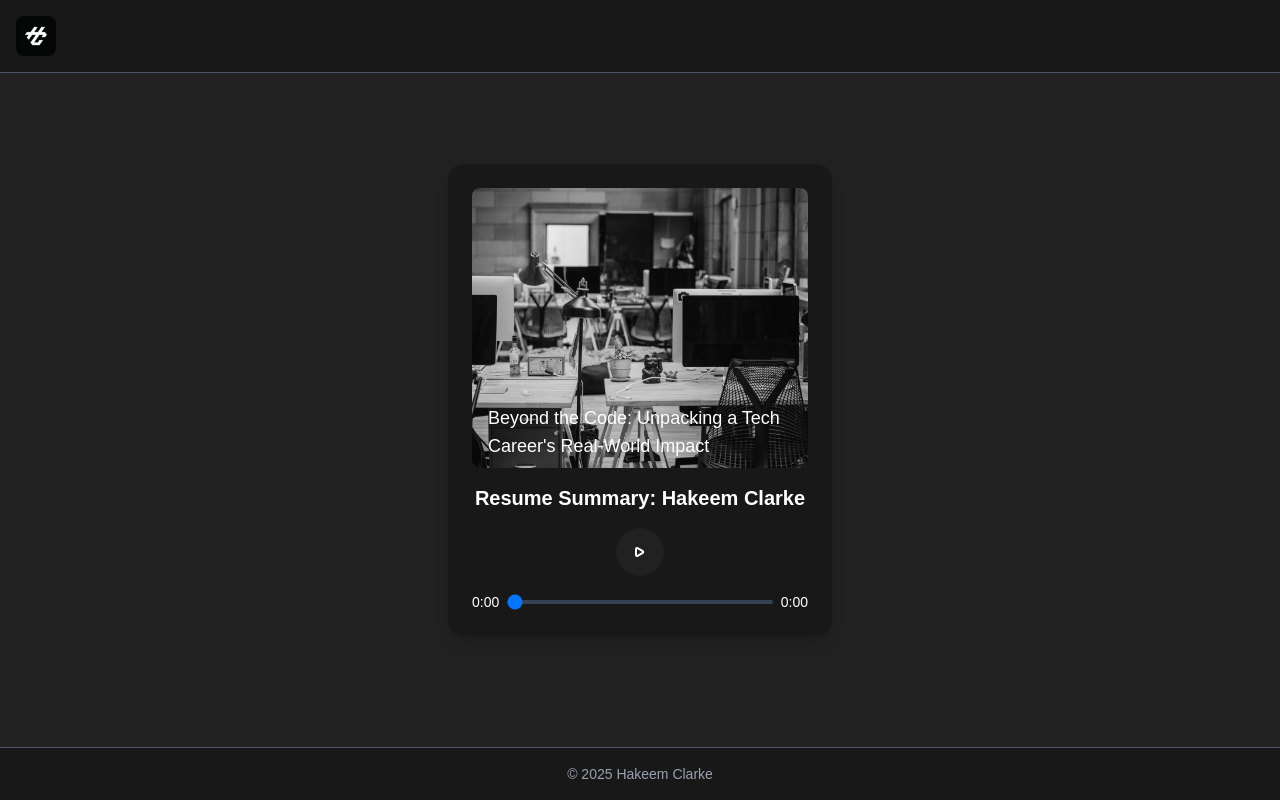
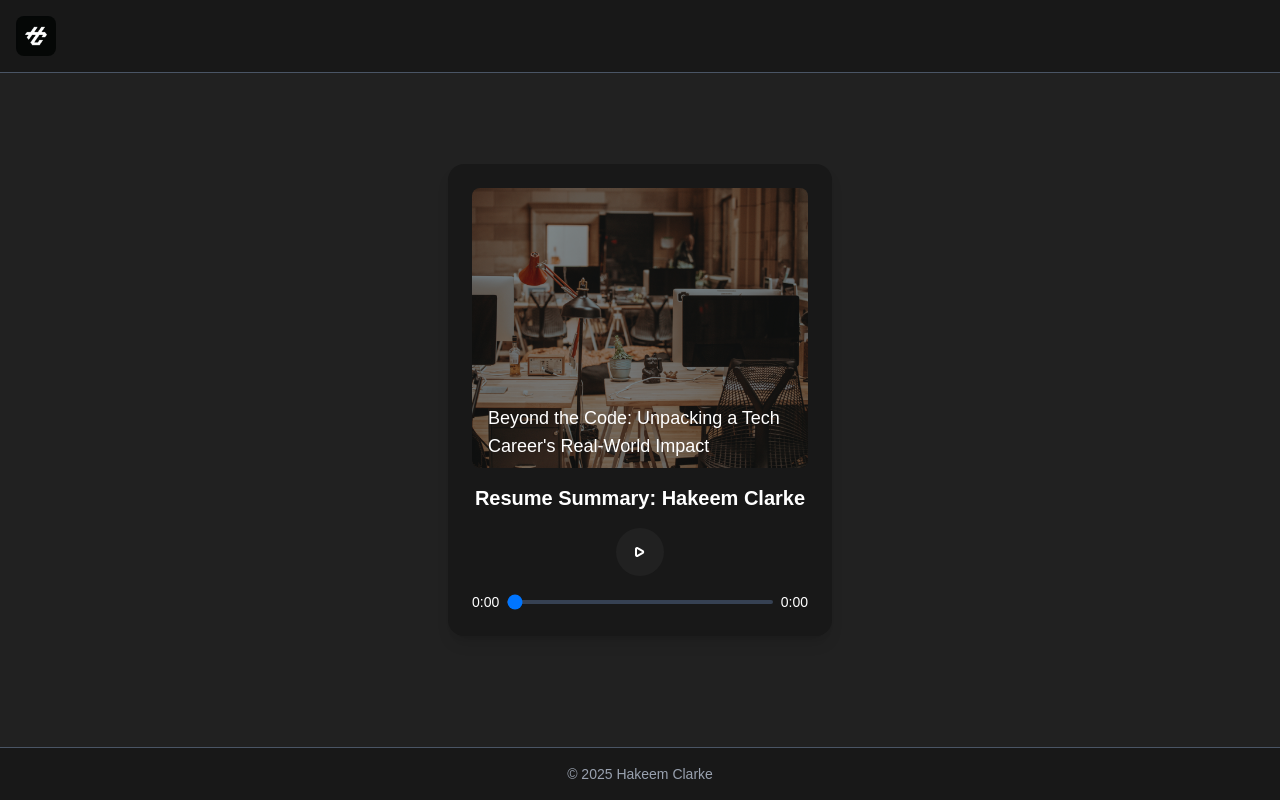
Before and after one commit to hakeem-jc/resume-summary, a Next.js app: page / in a window 1280 px wide. Built offline with nearby package versions, Linux system fonts and the light colour scheme.

Commit message:
feat: Update image

```diff
--- a/app/page.tsx
+++ b/app/page.tsx
@@ -75,10 +75,8 @@ export default function Home() {
       </nav>
 
       <div className="w-11/12 max-w-sm p-6 bg-[#181818] rounded-2xl shadow-lg">
-        <figure className="relative max-w-sm transition-all duration-300 cursor-pointer filter grayscale hover:grayscale-0 pb-4">
-          <a href="#">
-            <img className="rounded-lg" src="bg.png" alt="image description"/>
-          </a>
+        <figure className="relative max-w-sm pb-4">
+          <img className="rounded-lg opacity-50" src="bg.png" alt="image description"/>
           <figcaption className="absolute px-4 text-lg text-white bottom-6">
               <p>Beyond the Code: Unpacking a Tech Career's Real-World Impact</p>
           </figcaption>
```
